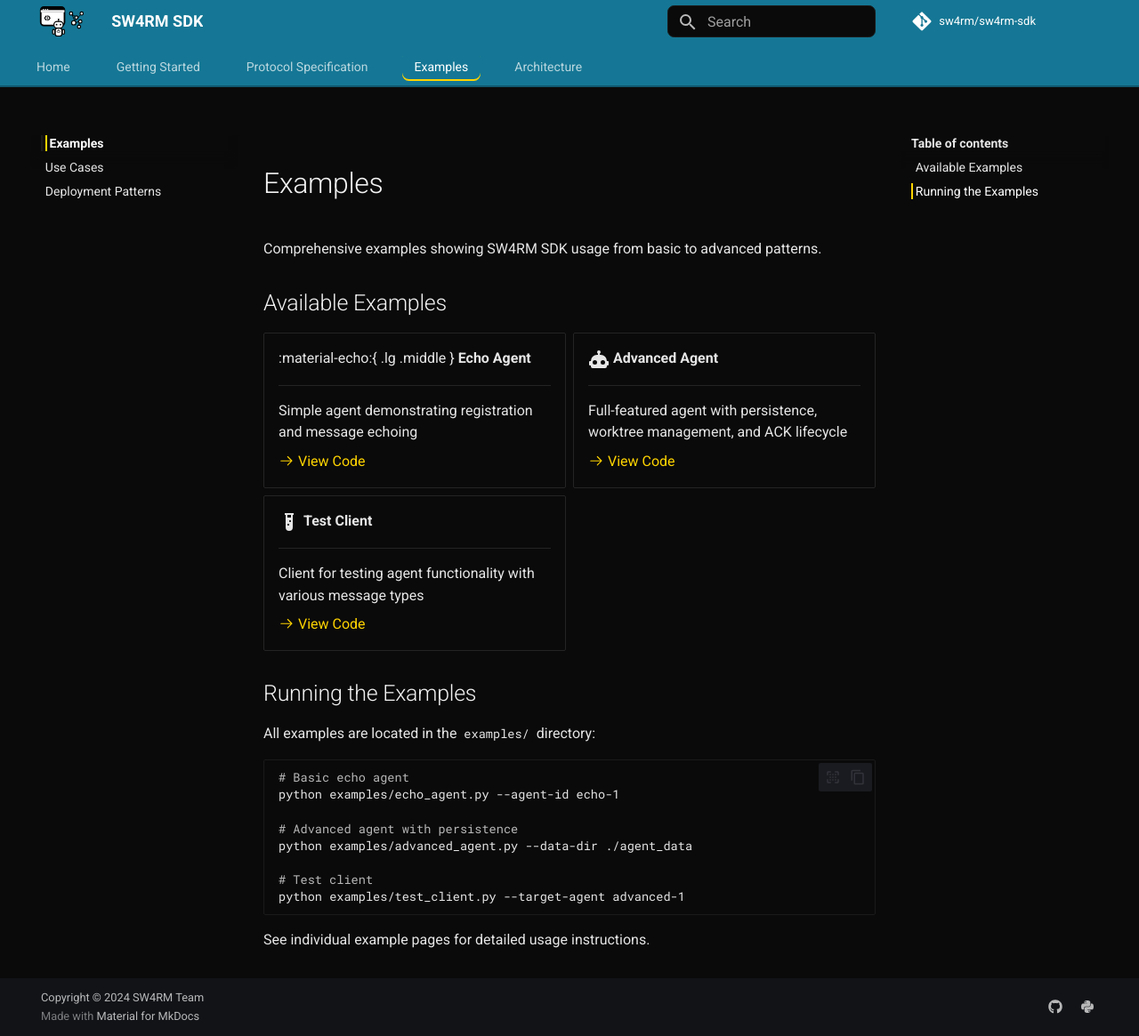
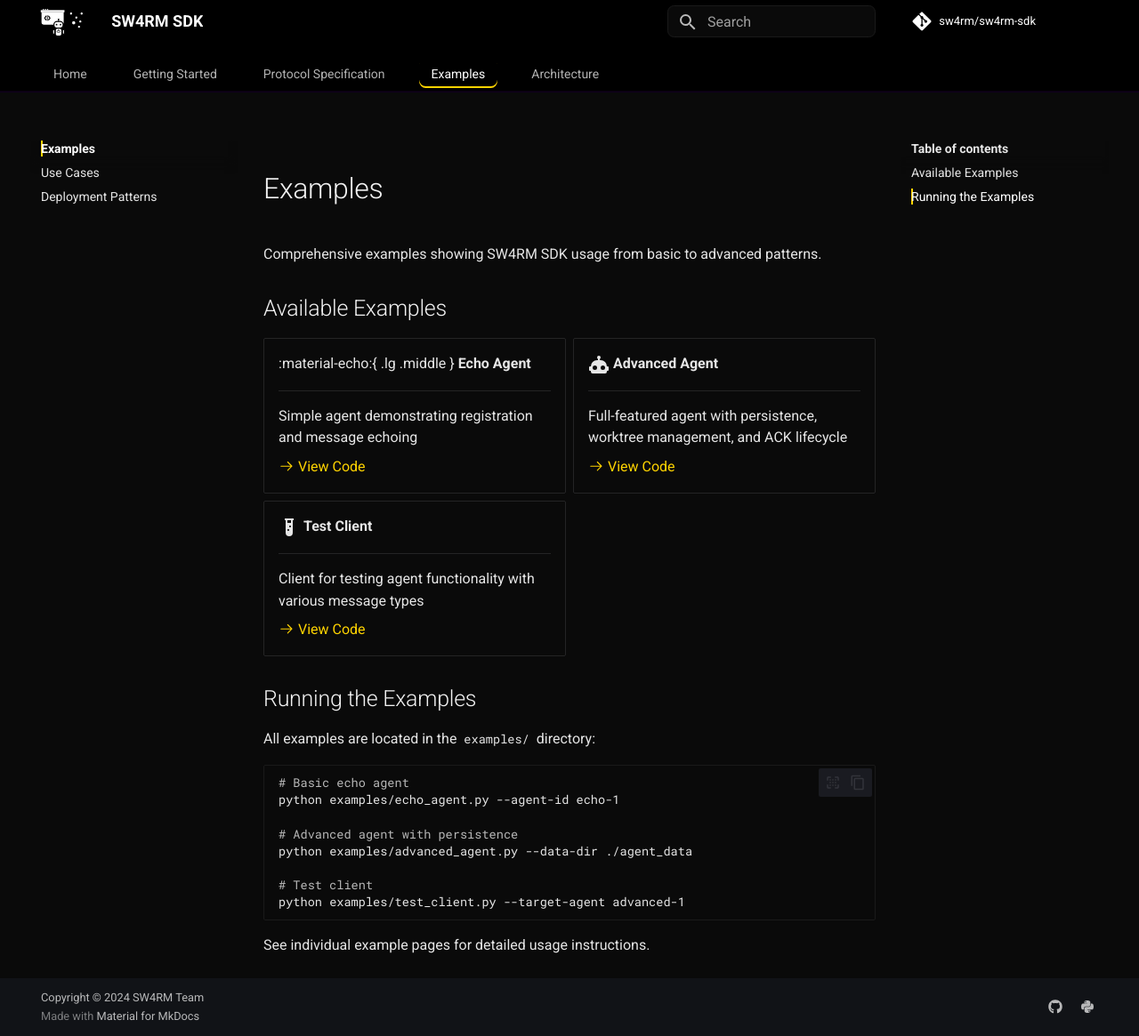
Before and after one commit to rahulrajaram/sw4rm, an MkDocs documentation site: the page built from documentation/examples/index.md, in a window 1280 px wide and 1165 px high. Shown: the whole window at 89% size. Built offline with MkDocs 1.6.1 and Material for MkDocs 9.7.7, drawn with Linux system fonts in a browser that asks for light colours; comment, search, counter and statistics services are not loaded.

```diff
--- a/documentation/assets/custom.css
+++ b/documentation/assets/custom.css
@@ -11,7 +11,7 @@
   --sw4rm-text: #e6e6e6;
   --sw4rm-muted: #b9b9b9;
   --sw4rm-yellow: #ffd400; /* secondary */
-  --sw4rm-indigo: #157795; /* tertiary */
+  --sw4rm-indigo: #4b0082; /* tertiary */
 }
 
 /* Apply colors to Material variables (dark scheme) */
@@ -37,38 +37,16 @@
 /* Global surfaces */
 /* Header remains pure black with a subtle divider */
 .md-header {
-  background-color: var(--sw4rm-indigo) !important;
-  border-bottom: 1px solid rgba(0, 0, 0, 0.25);
+  background-color: var(--sw4rm-black) !important;
+  border-bottom: 1px solid rgba(75, 0, 130, 0.22);
   box-shadow: none;
 }
 
-/* Subtle indigo wash within the header content area */
-[data-md-color-scheme="slate"] .md-header__inner {
-  background-color: var(--sw4rm-indigo);
-  margin-bottom: 0;           /* remove extra gap below header */
-  padding-bottom: 0.2rem;     /* tighten spacing under header */
-}
-
-/* Tabs row matches header indigo */
+/* Tabs row follows header styling */
 .md-tabs {
-  background-color: var(--sw4rm-indigo) !important;
-  border-bottom: 1px solid rgba(0, 0, 0, 0.25);
-  margin-top: -1em;           /* pull tabs closer to header */
-  padding: 0.05rem 0 0.5em;   /* subtle top, larger bottom padding */
-  overflow: visible;          /* prevent hover panels from being clipped */
-}
-
-/* Align tabs content with logo edge by matching header logo padding */
-/* Align tabs left by offsetting the tabs list, not the grid */
-[data-md-color-scheme="slate"] .md-tabs .md-grid {
-  padding-left: 0;            /* avoid shifting content inside grid */
-}
-/* Ensure left offset applies regardless of wrapper specificity */
-/* Apply left alignment only on larger screens */
-@media screen and (min-width: 76.1875em) {
-  [data-md-color-scheme="slate"] .md-tabs__list {
-    margin-left: -1.55em !important; /* align first tab with logo edge */
-  }
+  background-color: var(--sw4rm-black) !important;
+  border-bottom: 1px solid rgba(75, 0, 130, 0.12);
+  padding: 0.15rem 0; /* breathing room for hover panel */
 }
 
 /* Header tabs: consistent yellow hover; subtle panel highlight */
@@ -115,18 +93,13 @@
 }
 
 /* Active and hover nav states */
-.md-nav__link {
-  padding-left: 0.2em;
-  border-left: 2px solid transparent;
-}
 .md-nav__item .md-nav__link:hover {
   color: var(--sw4rm-yellow);
   background-color: #101010;
-  border-left-color: rgba(255, 212, 0, 0.8);
 }
 .md-nav__item .md-nav__link--active {
   color: #ffffff;
-  border-left-color: var(--sw4rm-yellow);
+  box-shadow: inset 2px 0 0 0 var(--sw4rm-yellow);
 }
 
 /* Links: yellow default, indigo hover */
```
